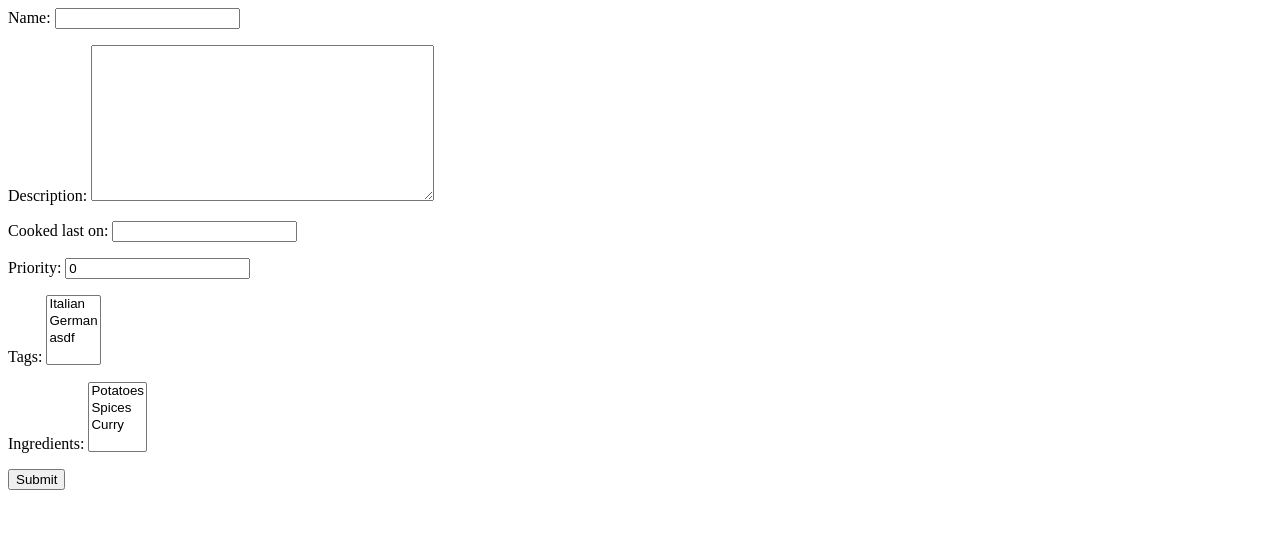
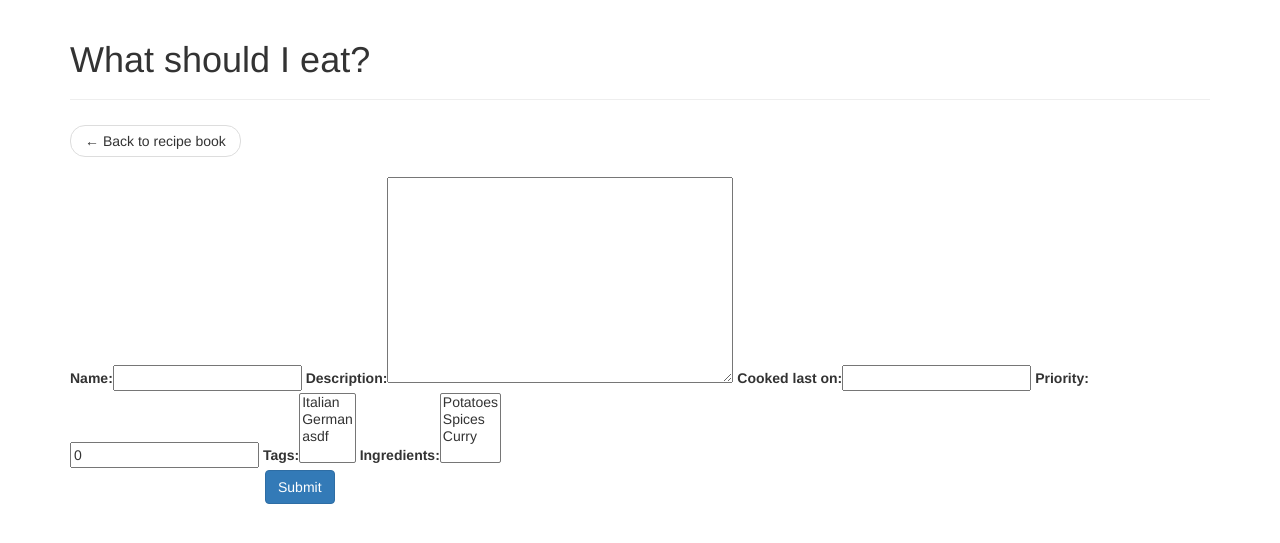
Before and after one commit to jneuendorf/what-should-i-eat, a Django app: a page that uses recipe_book/templates/recipe_book/add.html in a window 1280 px wide. Shown: the top 543 px of the page. Run offline with Django 3.2, Linux system fonts and the light colour scheme; data comes from the database, SQL or seed files in the repository; style sheets or scripts are compiled from the project's sources; some libraries are stand-ins or nearby versions.

Commit message:
added bootstrap form for adding recipes

```diff
--- a/recipe_book/forms.py
+++ b/recipe_book/forms.py
@@ -2,8 +2,6 @@ from django import forms
 
 from .models import Recipe
 
-# class AddRecipeForm(forms.Form):
-#     your_name = forms.CharField(label='Your name', max_length=100)
 
 # Create the form class.
 class AddRecipeForm(forms.ModelForm):
--- a/recipe_book/templates/recipe_book/add.html
+++ b/recipe_book/templates/recipe_book/add.html
@@ -1,5 +1,25 @@
-<form action="/your-name/" method="post">
-    {% csrf_token %}
-    {{ form.as_p }}
-    <input type="submit" value="Submit" />
-</form>
+{% extends "what_should_i_eat/base.html" %}
+{% load bootstrap %}
+
+{% block nav %}
+    <ul class="pager">
+        <li class="previous">
+            <a class="btn btn-default" href="{% url 'recipe_book:index' %}" role="button">
+                <span aria-hidden="true">&larr;</span>
+                Back to recipe book
+            </a>
+        </li>
+    </ul>
+{% endblock %}
+
+{% block content %}
+    <form action="/your-name/" method="post" class="form-horizontal">
+        {% csrf_token %}
+        {{ form|bootstrap_horizontal }}
+        <div class="form-group">
+            <div class="col-sm-10 col-sm-offset-2">
+                <button type="submit" class="btn btn-primary">Submit</button>
+            </div>
+        </div>
+    </form>
+{% endblock %}
--- a/requirements.txt
+++ b/requirements.txt
@@ -5,3 +5,4 @@ django-compressor
 django-sass-processor
 django-static-precompiler
 Pillow
+django-bootstrap-form
--- a/what_should_i_eat/settings.py
+++ b/what_should_i_eat/settings.py
@@ -42,6 +42,7 @@ INSTALLED_APPS = [
     'colorfield',
     'jquery',
     'static_precompiler',
+    'bootstrapform',
     # 'tinymce',
 
     'shared',
```
